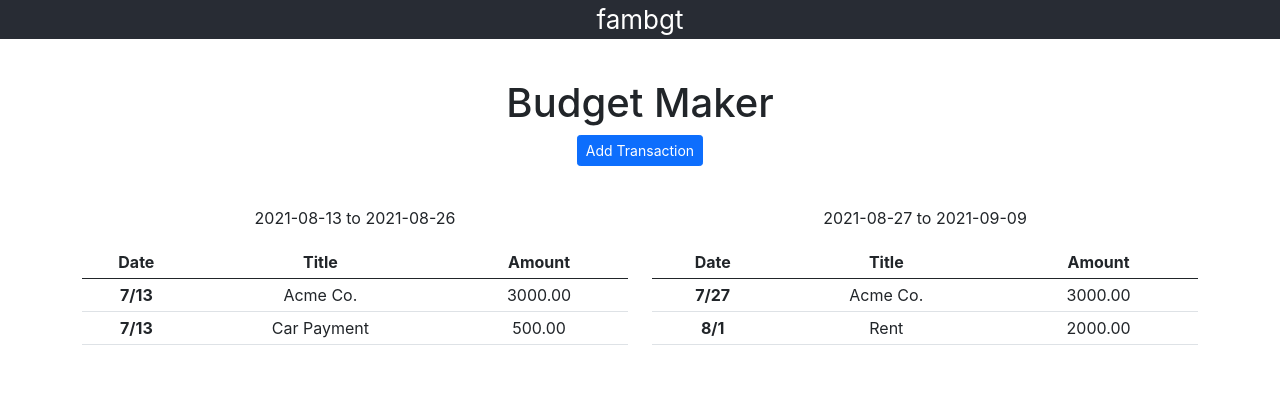
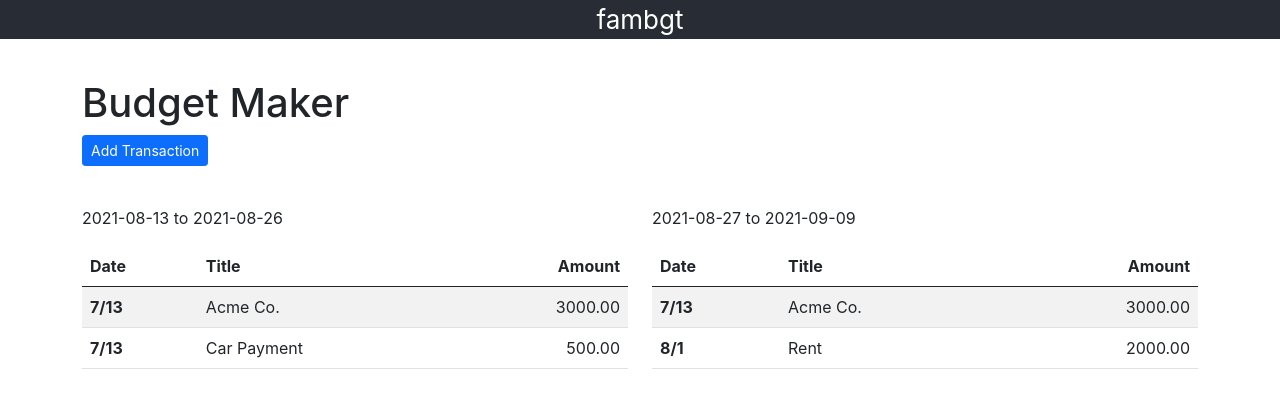
Before and after one commit to miguelamezola/fambgt, a React (Create React App) app: page / in a window 1280 px wide. Shown: the top 408 px of the page. Built offline with nearby package versions, Linux system fonts and the light colour scheme.

Commit message:
Implement the onAddOrUpdate callback to update trasactions

```diff
--- a/public/data-1.json
+++ b/public/data-1.json
@@ -1,6 +1,43 @@
 {
     "budgetPeriod": {
         "origin": "Fri May 7 2021 00:00:00 GMT-0700 (Pacific Daylight Time)",
-        "recurrenceRate": "2 weeks"
-    }
+        "recurrenceRate": "Every 2 weeks"
+    },
+    "transactions": [
+        {
+            "id": "a2446ac3-23a3-4cec-a712-2fb65cab3f60",
+            "type": "Income",
+            "title": "Acme Co.",
+            "amount": 3000.00,
+            "date": "Fri Aug 13 2021 00:00:00 GMT-0700 (Pacific Daylight Time)",
+            "recurrenceRate": "Every 2 weeks"
+        },
+        {
+            "id": "02661caa-756d-48ff-b5af-bb871b522afc",
+            "type": "Expense",
+            "title": "Rent",
+            "amount": 2000.00,
+            "date": "Wed Sep 01 2021 00:00:00 GMT-0700 (Pacific Daylight Time)",
+            "recurrenceRate": "Monthly",
+            "billingDate": "Fri Sep 1 2021 00:00:00 GMT-0700 (Pacific Daylight Time)",
+            "dueDate": "Sun Sep 3 2021 00:00:00 GMT-0700 (Pacific Daylight Time)",
+            "payments": []
+        },
+        {
+            "id": "77e8d44b-3cd0-4431-b11c-3292ba1924fd",
+            "type": "Expense",
+            "title": "Car Payment",
+            "amount": 500.00,
+            "date": "Fri Aug 13 2021 00:00:00 GMT-0700 (Pacific Daylight Time)",
+            "recurrenceRate": "Monthly",
+            "billingDate": "Sun Jul 25 2021 00:00:00 GMT-0700 (Pacific Daylight Time)",
+            "dueDate": "Tue Aug 24 2021 00:00:00 GMT-0700 (Pacific Daylight Time)",
+            "payments": [
+                {
+                    "date": "2021-07-25",
+                    "amount": 500.00
+                }
+            ]
+        }
+    ]
 }
--- a/public/data-2.json
+++ /dev/null
@@ -1,39 +0,0 @@
-{
-    "transactions": [
-        {
-            "id": "a2446ac3-23a3-4cec-a712-2fb65cab3f60",
-            "type": "income",
-            "title": "Acme Co.",
-            "amount": 3000.00,
-            "date": "Fri Aug 13 2021 00:00:00 GMT-0700 (Pacific Daylight Time)",
-            "recurrenceRate": "2 weeks"
-        },
-        {
-            "id": "02661caa-756d-48ff-b5af-bb871b522afc",
-            "type": "expense",
-            "title": "Rent",
-            "amount": 2000.00,
-            "date": "Wed Sep 01 2021 00:00:00 GMT-0700 (Pacific Daylight Time)",
-            "recurrenceRate": "1 months",
-            "billingDate": "Fri Sep 1 2021 00:00:00 GMT-0700 (Pacific Daylight Time)",
-            "dueDate": "Sun Sep 3 2021 00:00:00 GMT-0700 (Pacific Daylight Time)",
-            "payments": []
-        },
-        {
-            "id": "77e8d44b-3cd0-4431-b11c-3292ba1924fd",
-            "type": "expense",
-            "title": "Car Payment",
-            "amount": 500.00,
-            "date": "Fri Aug 13 2021 00:00:00 GMT-0700 (Pacific Daylight Time)",
-            "recurrenceRate": "1 months",
-            "billingDate": "Sun Jul 25 2021 00:00:00 GMT-0700 (Pacific Daylight Time)",
-            "dueDate": "Tue Aug 24 2021 00:00:00 GMT-0700 (Pacific Daylight Time)",
-            "payments": [
-                {
-                    "date": "2021-07-25",
-                    "amount": 500.00
-                }
-            ]
-        }
-    ]
-}
--- a/src/App.css
+++ b/src/App.css
@@ -1,7 +1,3 @@
-.App {
-  text-align: center;
-}
-
 .App-logo {
   height: 40vmin;
   pointer-events: none;
--- a/src/BudgetMaker/BudgetMaker.js
+++ b/src/BudgetMaker/BudgetMaker.js
@@ -3,14 +3,16 @@ import React, { useEffect, useState } from 'react';
 import { v4 as uuidv4 } from 'uuid';
 import { BudgetPeriod } from '../BudgetPeriod/BudgetPeriod';
 import { TransactionEditor } from '../TransactionEditor/TransactionEditor';
+import { recurrenceRates } from '../utils';
 
 export const BudgetMaker = () => {
-    const LEN_BUDGET_PERIOD_IN_DAYS = 14;
+    const TWO_WEEKS_IN_DAYS = 14;
 
     const [dateRange,setDateRange] = useState({});
     const [budgetPeriods,setBudgetPeriods] = useState([]);
 
     useEffect(() => {
+        console.log('BudgetMaker');
         fetch('data-1.json', {
             headers: {
                 'Content-Type': 'application/json',
@@ -26,31 +28,33 @@ export const BudgetMaker = () => {
             let secondStart = new Date(json.budgetPeriod.origin);
             secondStart.setHours(0,0,0,0);
             while (secondStart < Date.now()) {
-                secondStart.setDate(secondStart.getDate() + LEN_BUDGET_PERIOD_IN_DAYS);
+                secondStart.setDate(secondStart.getDate() + TWO_WEEKS_IN_DAYS);
             }
 
             let secondEnd = new Date();
             secondEnd.setHours(0,0,0,0);
-            secondEnd.setDate(secondStart.getDate() + (LEN_BUDGET_PERIOD_IN_DAYS - 1));
+            secondEnd.setDate(secondStart.getDate() + (TWO_WEEKS_IN_DAYS - 1));
 
             periods.push({
                 id: uuidv4(),
                 start: secondStart,
-                end: secondEnd
+                end: secondEnd,
+                transactions: filterTransactions(json.transactions, secondStart, secondEnd)
             });
 
             let firstStart = new Date();
             firstStart.setHours(0,0,0,0);
-            firstStart.setDate(secondStart.getDate() - LEN_BUDGET_PERIOD_IN_DAYS);
+            firstStart.setDate(secondStart.getDate() - TWO_WEEKS_IN_DAYS);
 
             let firstEnd = new Date();
             firstEnd.setHours(0,0,0,0);
-            firstEnd.setDate(firstStart.getDate() + (LEN_BUDGET_PERIOD_IN_DAYS - 1))
+            firstEnd.setDate(firstStart.getDate() + (TWO_WEEKS_IN_DAYS - 1))
 
             periods.push({
                 id: uuidv4(),
                 start: firstStart,
-                end: firstEnd
+                end: firstEnd,
+                transactions: filterTransactions(json.transactions, firstStart, firstEnd)
             });
 
             periods.sort((a,b) => {
@@ -74,16 +78,63 @@ export const BudgetMaker = () => {
         });
     },[]);
 
+    const filterTransactions = (transactions, start, end) => {
+        return transactions.filter(t => {
+            let res = null;
+
+            let date = new Date(t.date);
+            date.setHours(0,0,0,0);
+
+            switch (t.recurrenceRate) {
+                case recurrenceRates.SEMI_MONTHLY:
+                    while(date <= end) {
+                        date.setDate(date.getDate() + TWO_WEEKS_IN_DAYS);
+                    }
+                    date.setDate(date.getDate() - TWO_WEEKS_IN_DAYS);
+                    break;
+                case recurrenceRates.MONTHLY:
+                    while(date <= end) {
+                        date.setMonth(date.getMonth() + 1);
+                    }
+                    date.setMonth(date.getMonth() - 1);
+                    break;
+            }
+
+            if (start <= date && date <= end) {
+                res = {
+                    id: t.id,
+                    date: date,
+                    title: t.title,
+                    amount: t.amount,
+                    type: t.type
+                };
+            }
+
+            return res;
+        })
+    }
+
+    const onAddOrUpdate = (transaction) => {
+        let modifiedBudgetPeriods = [];
+        budgetPeriods.forEach(bp => {
+            if (bp.start <= transaction.date && transaction.date <= bp.end) {
+                bp.transactions.push(transaction);
+            }
+            modifiedBudgetPeriods.push(bp);
+        });
+        setBudgetPeriods(modifiedBudgetPeriods);
+    }
+
     return (
         <div className="container">
             <div className="row budget-maker-header">
                 <h1>Budget Maker</h1>
                 <div>
-                    <TransactionEditor dateRange={dateRange} />
+                    <TransactionEditor dateRange={dateRange} onAddOrUpdate={onAddOrUpdate} />
                 </div>
             </div>
             <div className="row">
-                {budgetPeriods.map(period => (<BudgetPeriod key={period.id} data={period} />))}
+                {budgetPeriods && budgetPeriods.map(period => (<BudgetPeriod key={period.id} start={period.start} end={period.end} transactions={period.transactions} />))}
             </div>
         </div>
     );
--- a/src/BudgetPeriod/BudgetPeriod.js
+++ b/src/BudgetPeriod/BudgetPeriod.js
@@ -1,96 +1,35 @@
 import './BudgetPeriod.css';
-import React, { useEffect, useState } from 'react';
+import { Table } from "react-bootstrap";
 import { getDateString } from '../utils';
 
-export const BudgetPeriod = ({data}) => {
-    const WEEK_LEN_IN_DAYS = 7;
-
-    const [transactions,setTransactions] = useState([]);
-
-    useEffect(() => {
-        fetch('data-2.json', {
-            headers: {
-                'Content-Type': 'application/json',
-                'Accept': 'application/json'
-            }
-        })
-        .then((response) => {
-            return response.json();
-        })
-        .then((json) => {
-            let queriedTransactions = [];
-
-            json.transactions.forEach(el => {
-                let date = new Date(el.date);
-                date.setHours(0,0,0,0);
-
-                const recurrenceRate = el.recurrenceRate.split(' ');
-                switch (recurrenceRate[1]) {
-                    case "weeks":
-                        const numWeeks = parseInt(recurrenceRate[0]);
-                        while(date <= data.end) {
-                            date.setDate(date.getDate() + (numWeeks * WEEK_LEN_IN_DAYS));
-                        }
-                        date.setDate(date.getDate() - (numWeeks * WEEK_LEN_IN_DAYS));
-                        break;
-                    case "month":
-                    case "months":
-                    default:
-                        const numMonths = parseInt(recurrenceRate[0]);
-                        while(date <= data.end) {
-                            date.setMonth(date.getMonth() + numMonths);
-                        }
-                        date.setMonth(date.getMonth() - numMonths);
-                        break;
-                }
-
-                if (data.start <= date && date <= data.end) {
-                    queriedTransactions.push({
-                        id: el.id,
-                        date: date,
-                        title: el.title,
-                        amount: el.amount,
-                        type: el.type
-                    });
-                }
-            });
-
-            queriedTransactions.sort((a,b) => {
-                let result = 0;
-                if (a.date < b.date) {
-                    result = -1;
-                } else if (a.date > b.date) {
-                    result = 1;
-                }
-                return result;
-            });
-
-            setTransactions(queriedTransactions);
-        });
-    }, [data]);
-
+export const BudgetPeriod = ({start,end,transactions}) => {
     return (
         <div className="col-md-6 budget-period">
-            <p>{getDateString(data.start)} to {getDateString(data.end)}</p>
+            <p>{getDateString(start)} to {getDateString(end)}</p>
 
-            <table className="table table-sm">
+            <Table striped>
                 <thead>
                     <tr>
                         <th scope="col">Date</th>
                         <th scope="col">Title</th>
-                        <th scope="col">Amount</th>
+                        <th className="text-end" scope="col">Amount</th>
                     </tr>
                 </thead>
                 <tbody>
-                    {transactions.map(t => (
+                    {transactions && transactions.sort((a,b) => {
+                        let res = 0;
+                        if (a.date < b.date) res = -1;
+                        else if (a.date > b.date) res = 1;
+                        return res;
+                    }).map(t => (
                         <tr key={ t.id }>
                             <th scope="row">{ `${(new Date(t.date)).getMonth()}/${(new Date(t.date)).getDate()}` }</th>
                             <td>{ t.title }</td>
-                            <td>{ t.amount.toFixed(2) }</td>
+                            <td className="text-end">{ t.amount.toFixed(2) }</td>
                         </tr>
                     ))}
                 </tbody>
-            </table>
+            </Table>
         </div>
     );
 }
--- a/src/utils.js
+++ b/src/utils.js
@@ -1,7 +1,7 @@
 export const recurrenceRates = {
     NONE: "None",
-    SEMI_MONTHLY: "2 weeks",
-    MONTHLY: "1 month"
+    SEMI_MONTHLY: "Every 2 weeks",
+    MONTHLY: "Monthly"
 }
 
 export const transactionTypes = {
```
Also changed, not shown: src/TransactionEditor/TransactionEditor.js (+12 -3 lines).
